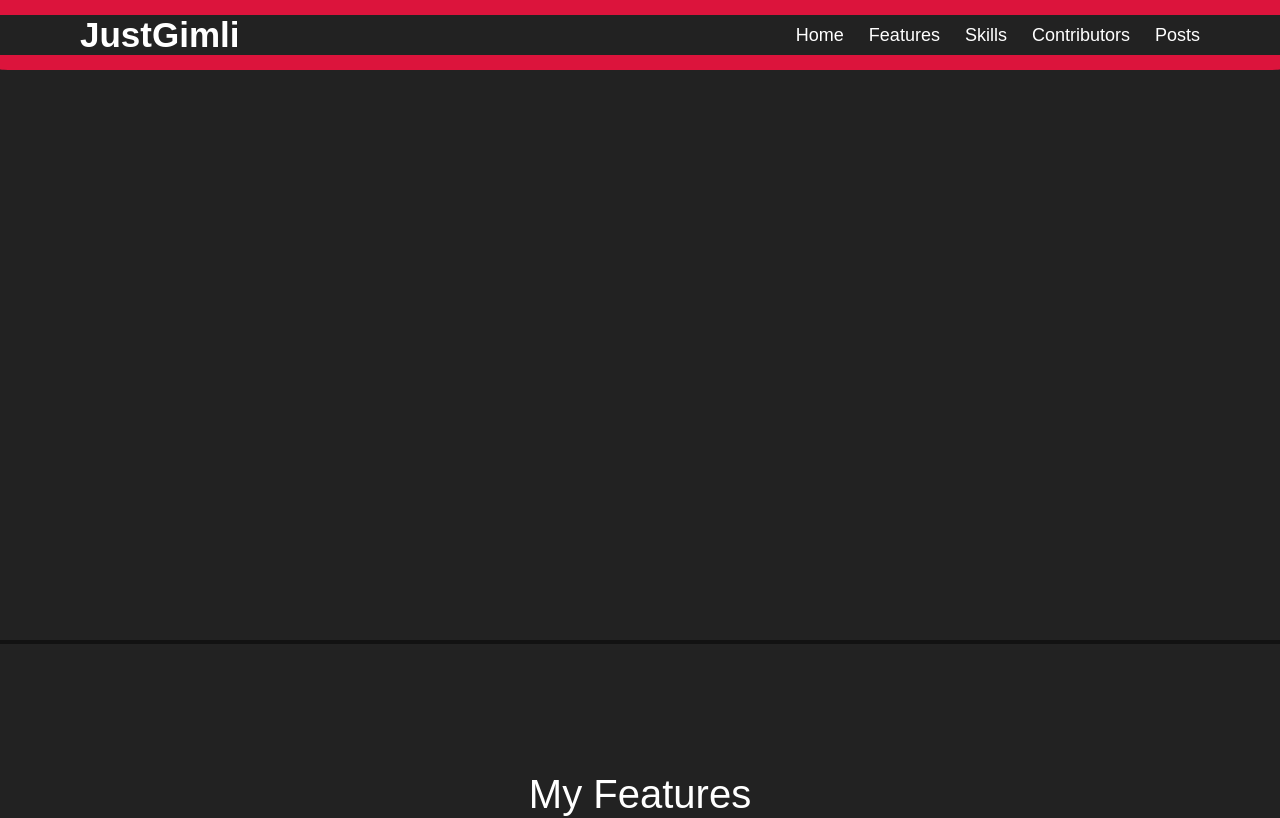
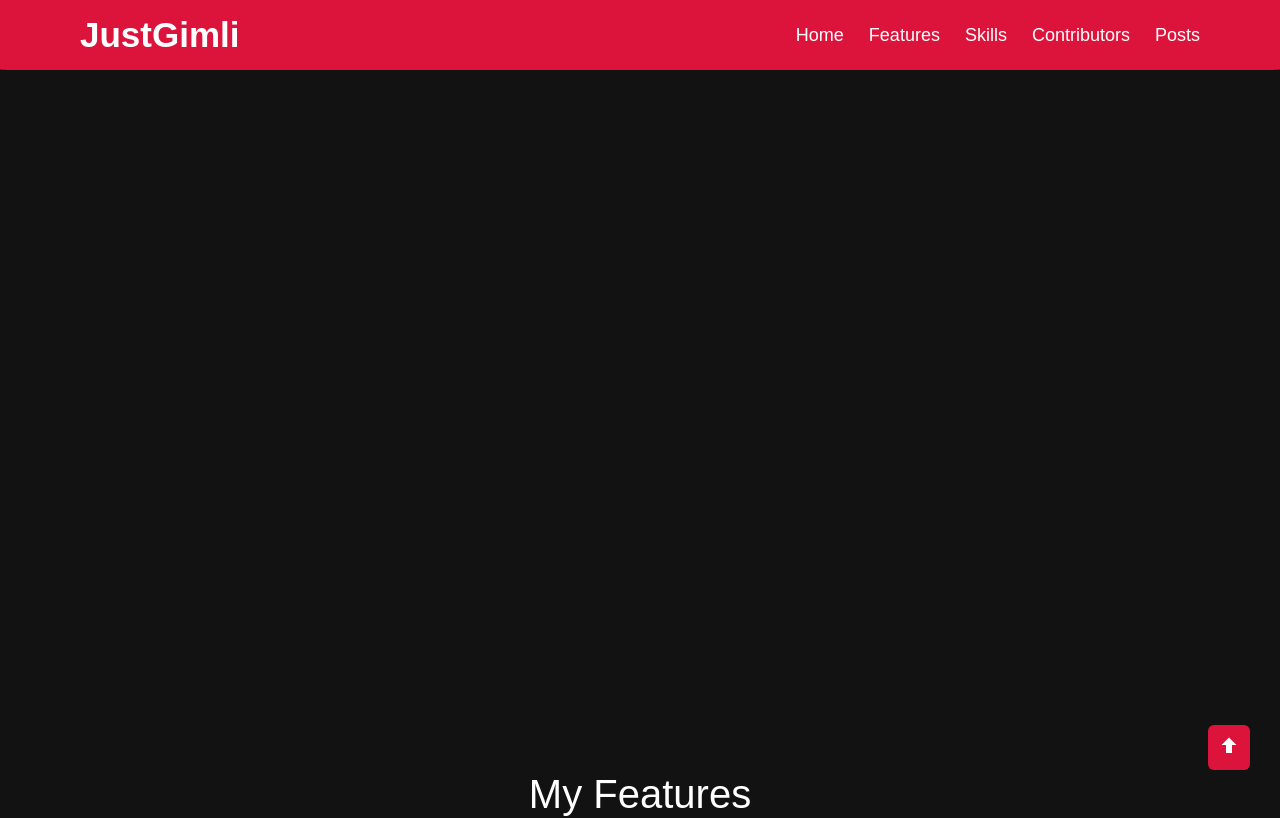
Before and after one commit to JustGimli/MyBlog, a React (Create React App) app in the folder my-blog/: page / in a window 1280 px wide. Shown: the top 818 px of the page. Built offline with nearby package versions, Linux system fonts and the light colour scheme.

Commit message:
Add scroll up

```diff
--- a/my-blog/public/index.html
+++ b/my-blog/public/index.html
@@ -26,9 +26,9 @@
     -->
     <title>╔JustGimli╝</title>
   </head>
-  <body >
+  <body  style="background: #222;">
     <noscript>You need to enable JavaScript to run this app.</noscript>
-    <div id="root"></div>
+    <div id="root" ></div>
     <!--
       This HTML file is a template.
       If you open it directly in the browser, you will see an empty page.
--- a/my-blog/src/App.scss
+++ b/my-blog/src/App.scss
@@ -3,6 +3,7 @@
 @use "./components/Main/skills/skills.scss";
 @use "./components/Main/Contributors/cont.scss";
 @use "./components/Posts/posts.scss";
+@use "./components/scrollUp/style.scss";
 
 [data-aos] {
     pointer-events: auto;
--- a/my-blog/src/components/Posts/ItemPost/itemPost.scss
+++ b/my-blog/src/components/Posts/ItemPost/itemPost.scss
@@ -1,7 +1,3 @@
-* {
-    background: #222;
-}
-
 .Article-Item {
     margin: 10% 0;
     display: flex;
@@ -13,9 +9,15 @@
     .Article-Img {
         object-fit: cover;
         width: 80%;
+        border: 5px solid crimson;
+        border-radius: 6px;
     }
 
     .Article-Title {
-        margin: 35px ;
+        margin: 35px;
+    }
+
+    .Article-Text {
+            margin-top: 35px;
     }
 }
--- a/my-blog/src/components/Posts/ItemPost/itemPost.tsx
+++ b/my-blog/src/components/Posts/ItemPost/itemPost.tsx
@@ -13,12 +13,11 @@ export default function Article(props:any ) {
     const params = useParams()
     const postItem = ex.Posts.find((obj) => obj.id===params.id)
     return (
-
         <div className="max-width">
             <div className="Article-Item">
                 <h2 className="Article-Title">{postItem?.title}</h2>
                 <img src={postItem?.urlImg} alt={postItem?.title} className="Article-Img" />
-
+                <div className="Article-Text"> {postItem?.text}</div>
             </div>
         </div>
     )
--- a/my-blog/src/components/Posts/ex.json
+++ b/my-blog/src/components/Posts/ex.json
@@ -5,7 +5,7 @@
             "title": "Пишем голосового помощника 1ч",
             "views": 13,
             "urlImg": "https://ai-russia.ru/assets/og_image.jpg",
-            "text": "Всем привет в этом туториале я расскажу как написать голосового помощника на Python 3.6+. Для этого нам понадобятся такие модули как pyAudio, dddddddddddddddddddddddddddd ddddddddddddd dddddd"
+            "text": "Всем привет в этом туториале я расскажу как написать голосового помощника на Python 3.6+. Для этого нам понадобятся такие модули как pyAudio, <pre><code>print('hello world')</code></pre> dddddddddddddddddddddddddddd ввввввввввввв  вввввввввввв фывыва ыв ывпаыдвал выщ ф щыавща ыщзфващ ыващз ыв8а фыова ывао хыщваыазывща фыва щыващ фхывща ыщващылвщалываф ы90аш9ывашыовалтыв фы ывашы щлва ыфварышваыва ыщвзащыващыв лфцук 0ф ф09аыщвла Всем привет в этом туториале я расскажу как написать голосового помощника на Python 3.6+. Для этого нам понадобятся такие модули как pyAudio, <pre><code>print('hello world')</code></pre> dddddddddddddddddddddddddddd ввввввввввввв  вввввввввввв фывыва ыв ывпаыдвал выщ ф щыавща ыщзфващ ыващз ыв8а фыова ывао хыщваыазывща фыва щыващ фхывща ыщващылвщалываф ы90аш9ывашыовалтыв фы ывашы щлва ыфварышваыва ыщвзащыващыв лфцук 0ф ф09аыщвла"
         },
         {
             "id": "2",
--- a/my-blog/src/components/Posts/posts.tsx
+++ b/my-blog/src/components/Posts/posts.tsx
@@ -2,6 +2,7 @@ import React from "react";
 
 import Navbar from "../navbar";
 import PostList from "./PostList/List";
+import ScrollUp from "../scrollUp";
 
 export default function Posts(props: any) {
     return(
@@ -10,6 +11,7 @@ export default function Posts(props: any) {
             <div className="Background">
                 <div className="max-width">
                     <PostList />
+                    <ScrollUp />
                 </div>
             </div>
         </>
--- /dev/null
+++ b/my-blog/src/components/scrollUp/index.tsx
@@ -0,0 +1,12 @@
+import React from "react";
+
+
+import {ImArrowUp} from 'react-icons/im'
+
+export default function ScrollUp(props: any) {
+    return (
+        <div className="ScrollUp" data-aos="scrollUp">
+            <ImArrowUp />
+        </div>
+    )
+}
--- /dev/null
+++ b/my-blog/src/components/scrollUp/style.scss
@@ -0,0 +1,23 @@
+.ScrollUp {
+    background: crimson;
+    position: fixed;
+    width: 42px;
+    height: 45px;
+    right: 30px;
+    bottom: 10px;
+    text-align: center;
+    line-height: 45px;
+    z-index: 999;
+    border-radius: 6px;
+    color: #fff;
+}
+
+[data-aos=scrollUp] {
+    pointer-events: none;
+    opacity: 0;
+    &.aos-animate {
+        opacity: 1;
+        bottom: 30px;
+        cursor: pointer;
+    }
+}
--- a/my-blog/src/routing.tsx
+++ b/my-blog/src/routing.tsx
@@ -4,7 +4,7 @@ import Navbar from './components/navbar';
 import Featured from './components/Main/Features';
 import Skills from './components/Main/skills/skills';
 import Contributors from "./components/Main/Contributors/contr";
-
+import ScrollUp from "./components/scrollUp";
 
 export default function MainPage(props:any) {
     return (
@@ -15,6 +15,7 @@ export default function MainPage(props:any) {
             <Featured/>
             <Skills/>
             <Contributors />
+            <ScrollUp />
             </div>
         </>
     )
```
